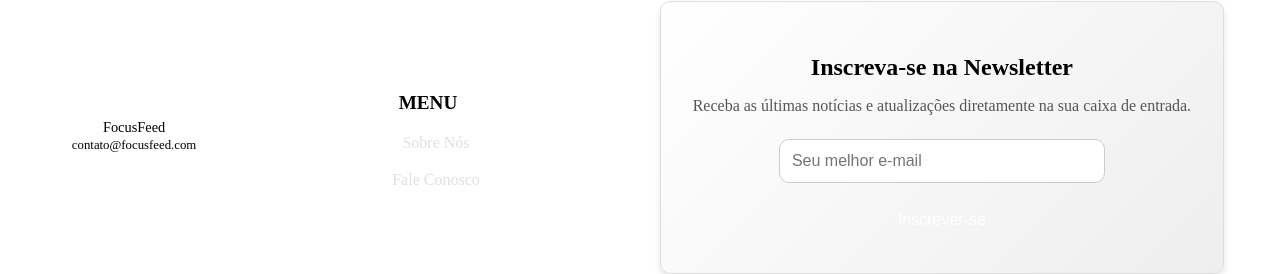
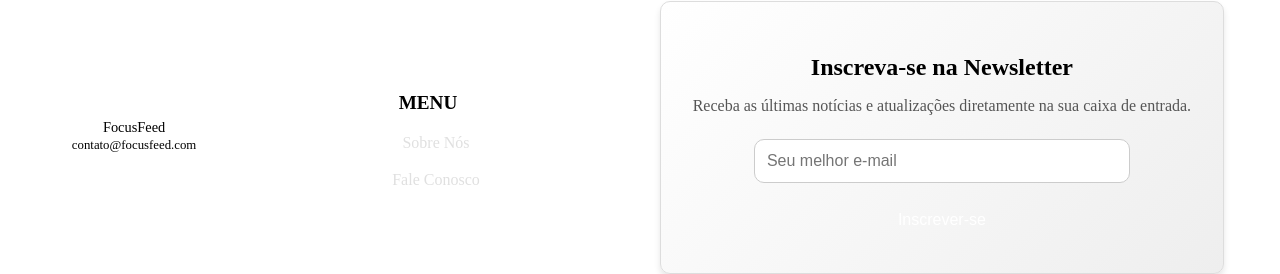
Before and after one commit to Amicuchi/BlogFocusFeed, a React (Vite) app in the folder frontend/: page /login in a window 1280 px wide. Shown: the part 653-927 px from the top of the page. Built offline with nearby package versions, Linux system fonts and the light colour scheme; no server answers; the HTML template or start-up script is replaced by a standard one.

Commit message:
style(Newsletter): Alteração no estilo

```diff
--- a/frontend/src/components/Footer/Newsletter/Newsletter.module.css
+++ b/frontend/src/components/Footer/Newsletter/Newsletter.module.css
@@ -29,7 +29,7 @@
 
 .newsletter input[type="email"] {
     width: 100%;
-    max-width: 300px;
+    max-width: 350px;
     padding: 0.75rem;
     margin-bottom: 1rem;
     border: 1px solid #ccc;
@@ -44,6 +44,8 @@
 }
 
 .newsletter button {
+    width: 100%;
+    max-width: 350px;
     padding: 0.75rem 1.5rem;
     font-size: 1rem;
     color: #fff;
```
